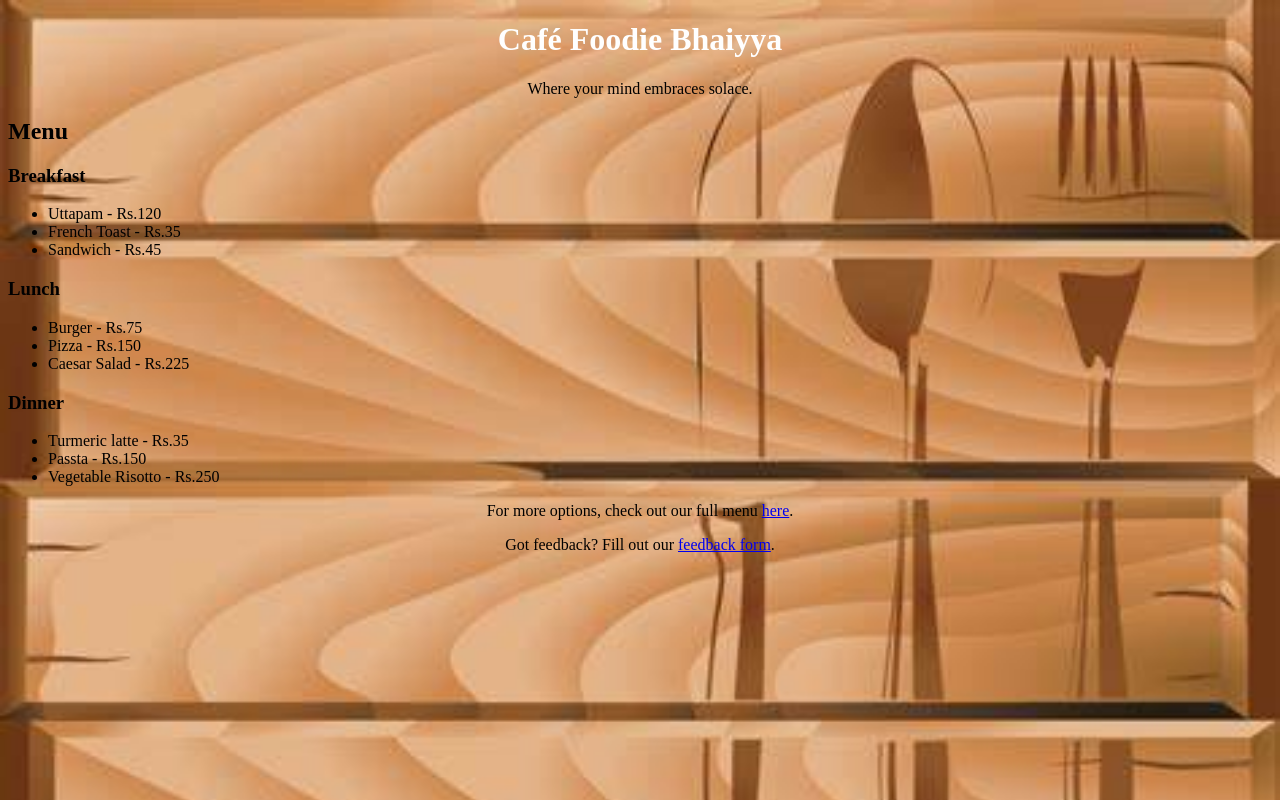
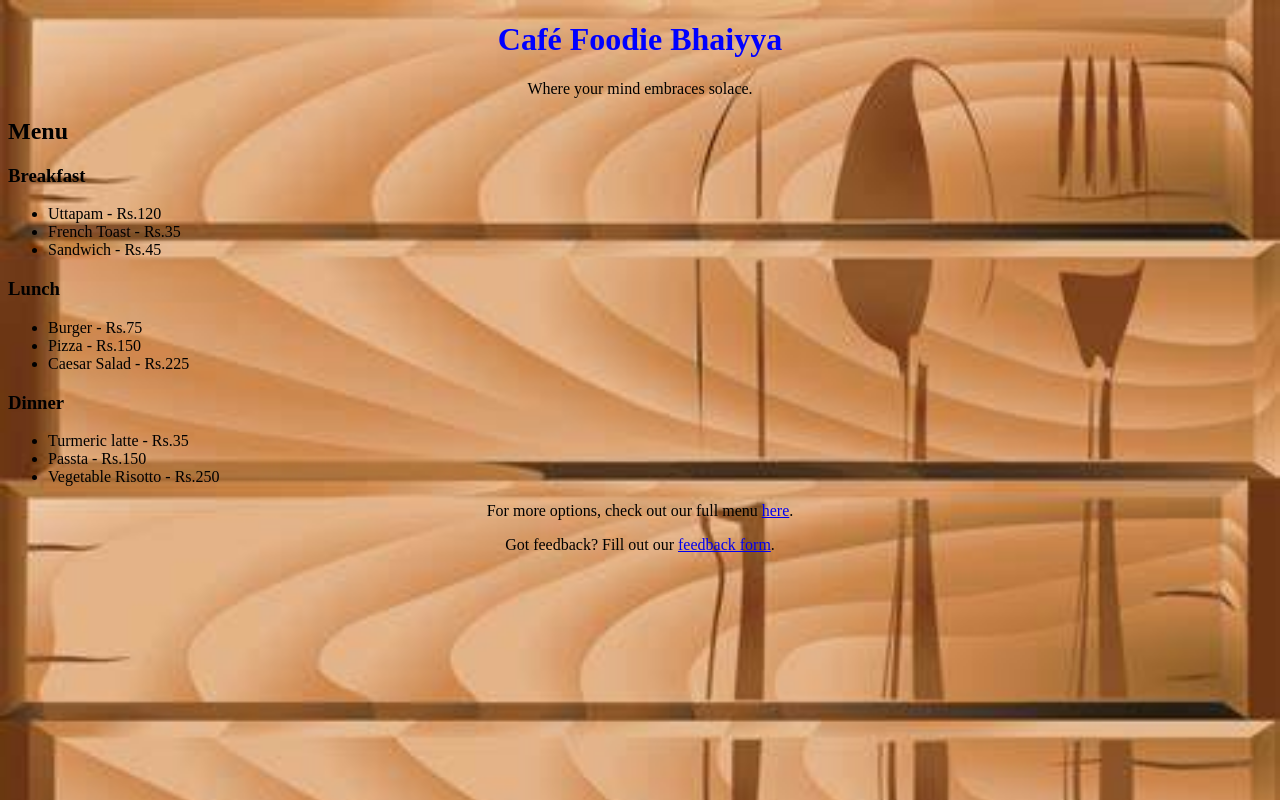
Before and after one commit to DebjyotiRay/GeekCamp_WEBD, a plain HTML site: page index.html in a window 1280 px wide. Drawn offline with Linux system fonts and the light colour scheme.

Commit message:
Update index.html

```diff
--- a/index.html
+++ b/index.html
@@ -2,7 +2,7 @@
 <html>
 <head>
 <style>
-h1 {text-align: center; color: white;}
+h1 {text-align: center; color: blue;}
 p {text-align: center;}
 	<title> Cafe Foodie Bhaiyya</title>
 
```
